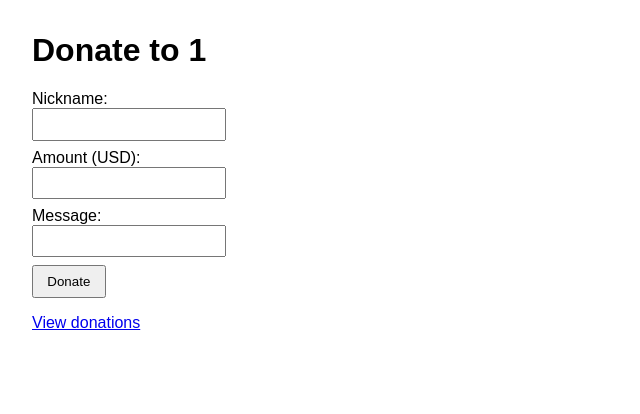
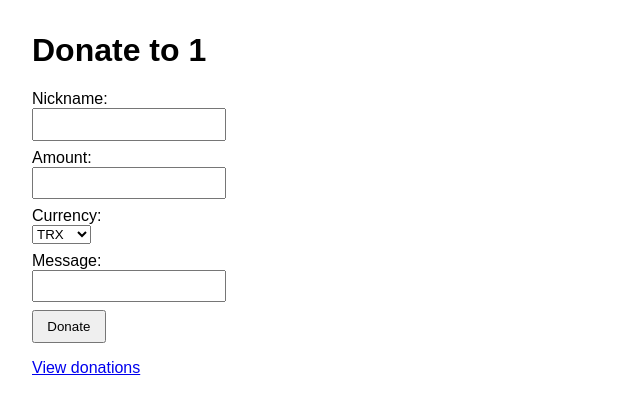
Before and after one commit to Nebulkaa/Fundzy, a Flask app: page /1 in a window 1280 px wide. Shown: the top 414 px of the page, without its empty margins (0-640 px from the left). Run offline with Flask 3, Linux system fonts and the light colour scheme.

Commit message:
Remove Coinbase Commerce, add direct Tron donation flow

```diff
--- a/app.py
+++ b/app.py
@@ -1,19 +1,31 @@
 import os
-from flask import Flask, render_template, request, redirect, url_for
+from flask import Flask, render_template, request
 from dataclasses import dataclass
 from typing import List
-from coinbase_commerce.client import Client
+from tronpy import Tron
+from tronpy.keys import PrivateKey
 
 app = Flask(__name__)
-client = Client(api_key=os.getenv("COINBASE_COMMERCE_API_KEY", ""))
+
+# derive donation address from TRON_PRIVATE_KEY if provided
+_priv_key_hex = os.getenv("TRON_PRIVATE_KEY", "")
+tron_address = None
+if _priv_key_hex:
+    try:
+        priv = PrivateKey(bytes.fromhex(_priv_key_hex))
+        tron_address = priv.public_key.to_base58check_address()
+    except ValueError:
+        tron_address = None
+tron = Tron()
 
 @dataclass
 class Donation:
     streamer: str
     nickname: str
     amount: float
+    currency: str
     message: str
-    charge_id: str = ""
+    tx_id: str = ""
     status: str = "pending"
 
 donations: List[Donation] = []
@@ -21,28 +33,22 @@ donations: List[Donation] = []
 
 @app.route('/<streamer>')
 def donation_form(streamer: str):
-    return render_template("donation_form.html", streamer=streamer)
+    return render_template("donation_form.html", streamer=streamer, address=tron_address)
 
 @app.route('/<streamer>/donate', methods=['POST'])
 def donate(streamer: str):
     nickname = request.form['nickname']
     amount = float(request.form['amount'])
+    currency = request.form['currency']
     message = request.form.get('message', '')
-    if client.api_key:
-        charge = client.charge.create(
-            name=f"Donation to {streamer}",
-            description=message or f"Donation from {nickname}",
-            local_price={"amount": amount, "currency": "USD"},
-            pricing_type="fixed_price",
-            metadata={"streamer": streamer, "nickname": nickname},
-            redirect_url=url_for('list_donations', streamer=streamer, _external=True),
-            cancel_url=url_for('donation_form', streamer=streamer, _external=True)
-        )
-        donations.append(Donation(streamer, nickname, amount, message, charge.id))
-        return redirect(charge.hosted_url)
-    else:
-        donations.append(Donation(streamer, nickname, amount, message))
-        return redirect(url_for('list_donations', streamer=streamer))
+    donation = Donation(streamer, nickname, amount, currency, message)
+    donations.append(donation)
+    return render_template(
+        "payment_instructions.html",
+        streamer=streamer,
+        donation=donation,
+        address=tron_address,
+    )
 
 @app.route('/<streamer>/donations')
 def list_donations(streamer: str):
--- a/requirements.txt
+++ b/requirements.txt
@@ -1,2 +1,2 @@
 Flask==2.3.2
-coinbase-commerce==1.0.0
+tronpy==0.5.0
--- a/templates/donation_form.html
+++ b/templates/donation_form.html
@@ -13,10 +13,19 @@
     <h1>Donate to {{ streamer }}</h1>
     <form method="post" action="{{ url_for('donate', streamer=streamer) }}">
       <label>Nickname:<br><input type="text" name="nickname" required></label>
-      <label>Amount (USD):<br><input type="number" step="any" name="amount" required></label>
+      <label>Amount:<br><input type="number" step="any" name="amount" required></label>
+      <label>Currency:<br>
+        <select name="currency">
+          <option value="TRX">TRX</option>
+          <option value="USDT">USDT</option>
+        </select>
+      </label>
       <label>Message:<br><input type="text" name="message"></label>
       <button type="submit">Donate</button>
     </form>
+    {% if address %}
+    <p>Send TRX or USDT to: <strong>{{ address }}</strong></p>
+    {% endif %}
     <p><a href="{{ url_for('list_donations', streamer=streamer) }}">View donations</a></p>
   </body>
 </html>
--- a/templates/donations_list.html
+++ b/templates/donations_list.html
@@ -10,7 +10,7 @@
     <h1>Donations for {{ streamer }}</h1>
     <ul>
       {% for d in donations %}
-        <li><strong>{{ d.nickname }}</strong> donated {{ d.amount }} USD - {{ d.message }} ({{ d.status }})</li>
+        <li><strong>{{ d.nickname }}</strong> donated {{ d.amount }} {{ d.currency }} - {{ d.message }} ({{ d.status }})</li>
       {% else %}
         <li>No donations yet.</li>
       {% endfor %}
```
Also changed, not shown: templates/payment_instructions.html (added, +16 -0 lines), README.md.
